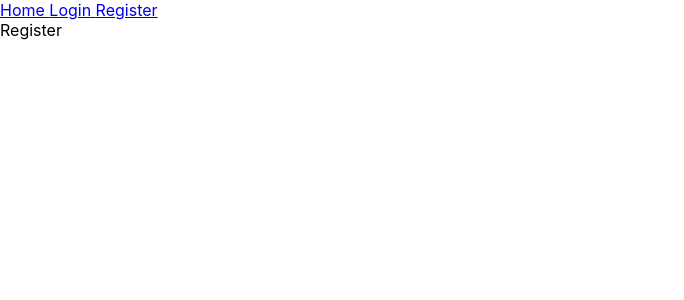
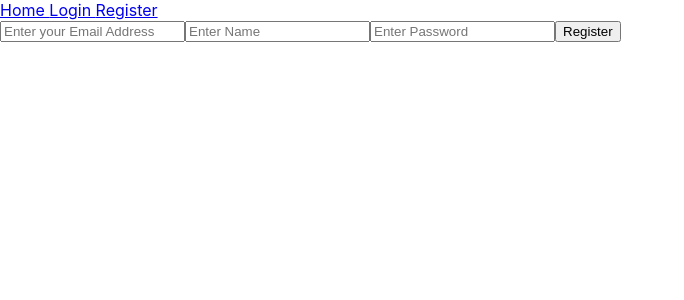
Before and after one commit to Krishna-7777/BUYC-Corp, a React (Create React App) app in the folder frontend/: page /register in a window 1280 px wide. Shown: the top 300 px of the page, without its empty margins (0-684 px from the left). Built offline with nearby package versions, Linux system fonts and the light colour scheme; the HTML template or start-up script is replaced by a standard one.

Commit message:
Added Login & Register Forms

```diff
--- a/frontend/src/App.js
+++ b/frontend/src/App.js
@@ -1,13 +1,15 @@
 import './App.css';
 import { BrowserRouter, Route, Routes } from "react-router-dom";
 import NavBar from "./components/Navbar";
+import Register from './components/Register';
+import Login from './components/Login';
 function App() {
   return ( <BrowserRouter>
     <NavBar />
     <Routes>
     <Route path="/" element={<div>Home Page</div>}  />
-    <Route path="/register" element={<div>Register</div>} />
-    <Route path="/login" element={<div>Login Page</div>} />
+    <Route path="/register" element={<Register />} />
+    <Route path="/login" element={<Login />} />
     <Route path="*" element={<div>Page not Found</div>}/>
     </Routes>
   </BrowserRouter>
--- /dev/null
+++ b/frontend/src/components/Login.jsx
@@ -0,0 +1,13 @@
+import React from 'react'
+
+function Login() {
+  return (
+    <form>
+    <input type="email" placeholder='Enter your Email Address' title='Please Enter your Email Address' required />
+    <input type="password" placeholder='Enter Password' minLength={8} pattern="(?=.*\d)(?=.*[a-z])(?=.*[A-Z]).{8,}" title="Must contain at least one number and one uppercase and lowercase letter, and at least 8 or more characters" required />
+    <input type="submit" value='Login'/>
+</form>
+  )
+}
+
+export default Login
--- /dev/null
+++ b/frontend/src/components/Register.jsx
@@ -0,0 +1,14 @@
+import React from 'react'
+
+function Register() {
+    return (
+        <form>
+            <input type="email" placeholder='Enter your Email Address' title='Please Enter your Email Address' required />
+            <input type="text" placeholder='Enter Name' required minLength={3} />
+            <input type="password" placeholder='Enter Password' minLength={8} pattern="(?=.*\d)(?=.*[a-z])(?=.*[A-Z]).{8,}" title="Must contain at least one number and one uppercase and lowercase letter, and at least 8 or more characters" required />
+            <input type="submit" value='Register'/>
+        </form>
+    )
+}
+
+export default Register
```
